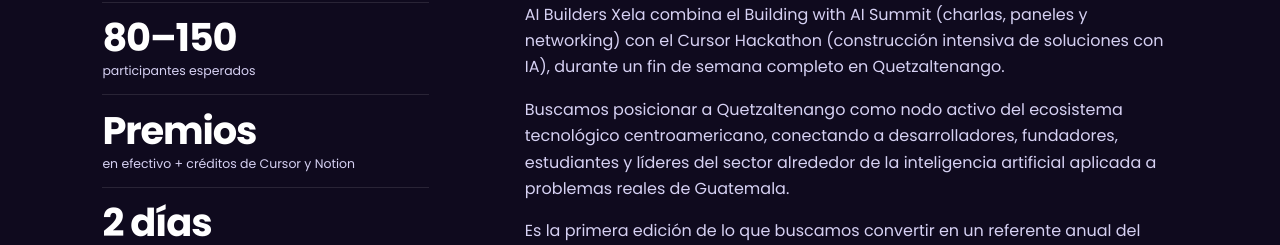
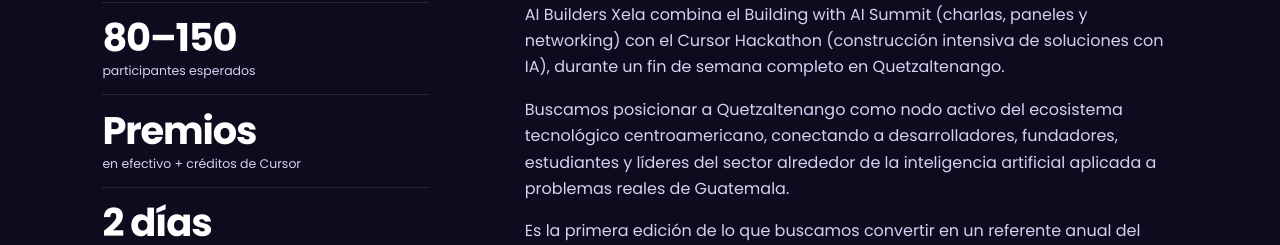
Before and after one commit to Eswin-Poroj/ai-builders-gt, a Next.js app: page / in a window 1280 px wide. Shown: the part 996-1241 px from the top of the page. Built offline with nearby package versions, Linux system fonts and the light colour scheme; no server answers.

Commit message:
Update event content by removing Notion from prize details and commenting out its entry in the sponsors section. Adjust sponsor logos list in the product documentation for clarity and accuracy.

```diff
--- a/src/content/event.ts
+++ b/src/content/event.ts
@@ -42,7 +42,7 @@ export const event: EventContent = {
       {
         id: "prize",
         value: "Premios",
-        label: "en efectivo + créditos de Cursor y Notion",
+        label: "en efectivo + créditos de Cursor",
       },
       {
         id: "days",
@@ -274,13 +274,6 @@ export const event: EventContent = {
         logoWidth: 1080,
         logoHeight: 1107,
       },
-      /* {
-        id: "notion",
-        name: "Notion",
-        tier: "tool",
-        href: "https://www.notion.com",
-        logoSrc: null,
-      }, */
       {
         id: "arduino-gt",
         name: "Arduino Guatemala",
```
Also changed, not shown: 1 other file (tests, documents, lock files or other folders).
